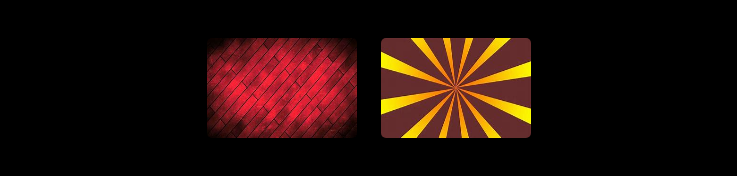
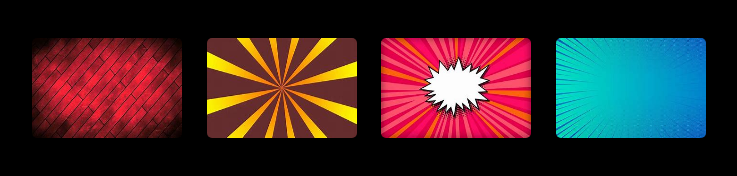
Before and after one commit to PixelsWorker/Gallery, a plain HTML site: page index.html in a window 1280 px wide. Shown: the whole page, without its empty margins (271-1008 px from the left). Drawn offline with Linux system fonts and the light colour scheme.

Commit message:
Update index.html

```diff
--- a/index.html
+++ b/index.html
@@ -10,6 +10,8 @@
     <div class="thumbnails">
       <img src="thumbnail1.jpg" onclick="openImage('image1.jpg')" alt="Thumbnail 1">
       <img src="thumbnail2.jpg" onclick="openImage('image2.jpg')" alt="Thumbnail 2">
+      <img src="thumbnail3.jpg" onclick="openImage('image1.jpg')" alt="Thumbnail 1">
+      <img src="thumbnail4.jpg" onclick="openImage('image2.jpg')" alt="Thumbnail 2">
       <!-- Add more thumbnails as needed -->
     </div>
     <div class="modal" id="modal">
```
